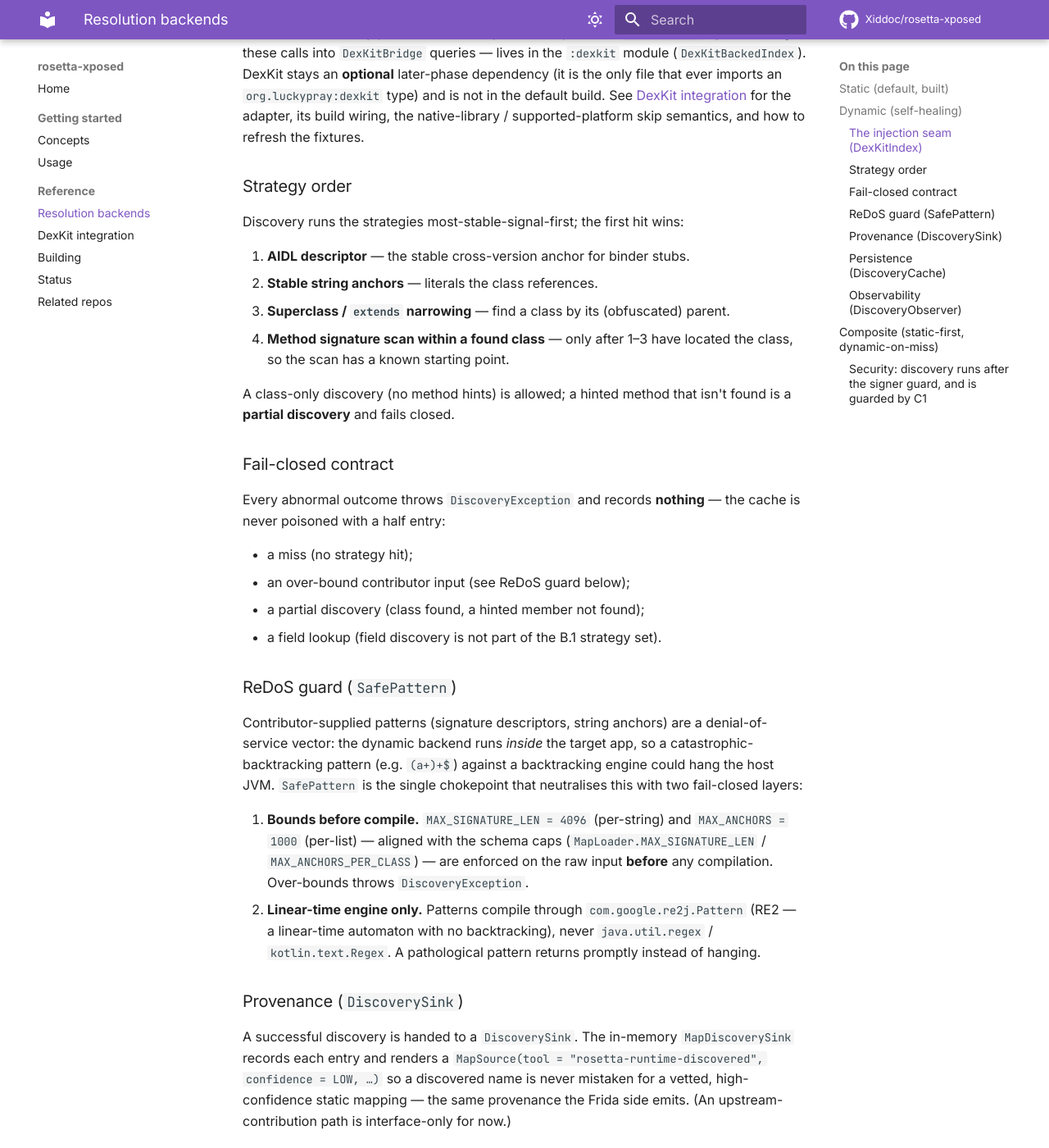
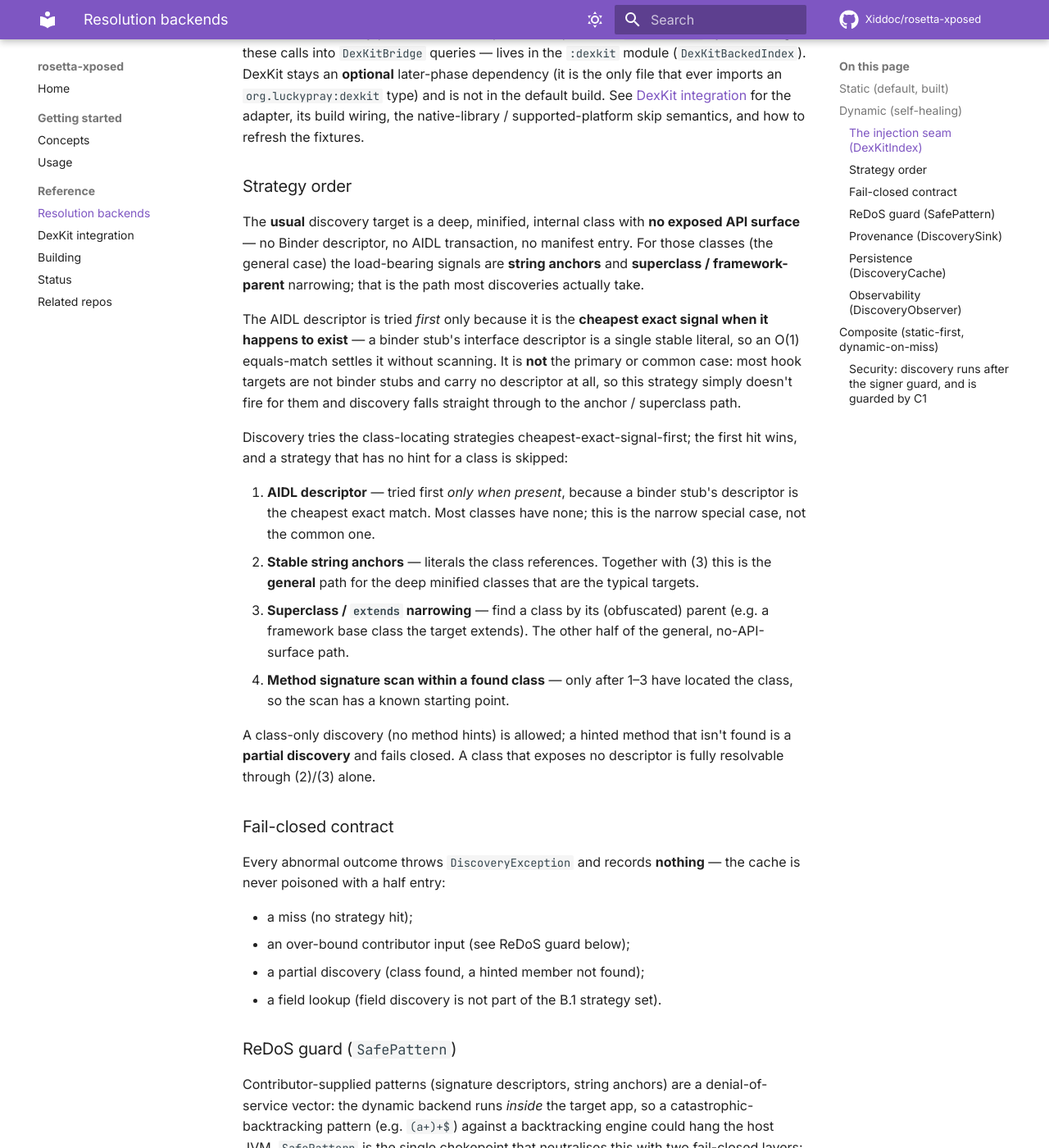
Before and after one commit to Xiddoc/rosetta-xposed, an MkDocs documentation site: the page built from docs/reference/backends.md, in a window 1280 px wide and 1400 px high, scrolled down 736 px. Shown: the whole window at 82% size. Built offline with MkDocs 1.6.1 and Material for MkDocs 9.7.7, drawn with Linux system fonts in a browser that asks for light colours; comment, search, counter and statistics services are not loaded.

Commit message:
docs: de-emphasize AIDL in anchoring/discovery docs (#35)
The dynamic backend's documented strategy order led with AIDL, which
over-implied AIDL centrality. The usual hook targets are deep, minified,
internal classes with no exposed API surface (no Binder descriptor, no
AIDL txn, no manifest entry), discovered via string anchors and
superclass/framework-parent narrowing — that is the general path.

Clarify in backends.md and dexkit-integration.md that the AIDL-descriptor
strategy is tried first only because it is the cheapest exact match WHEN a
descriptor exists (the narrow binder-stub special case), not because it is
the primary/common case. Kept accurate to the DynamicResolutionBackend
strategy order and the DexKitIndex primitives (findClassByAnchors /
findClassBySuperclass / findClassByAidlDescriptor). Docs only; no source
changes.

https://claude.ai/code/session_01RxYetJ2Bfv3jTwnfHvXh6d

```diff
--- a/docs/reference/backends.md
+++ b/docs/reference/backends.md
@@ -36,17 +36,37 @@ fixtures.
 
 ### Strategy order
 
-Discovery runs the strategies most-stable-signal-first; the first hit wins:
+The **usual** discovery target is a deep, minified, internal class with **no
+exposed API surface** — no Binder descriptor, no AIDL transaction, no manifest
+entry. For those classes (the general case) the load-bearing signals are
+**string anchors** and **superclass / framework-parent** narrowing; that is the
+path most discoveries actually take.
 
-1. **AIDL descriptor** — the stable cross-version anchor for binder stubs.
-2. **Stable string anchors** — literals the class references.
+The AIDL descriptor is tried *first* only because it is the **cheapest exact
+signal when it happens to exist** — a binder stub's interface descriptor is a
+single stable literal, so an O(1) equals-match settles it without scanning. It
+is **not** the primary or common case: most hook targets are not binder stubs
+and carry no descriptor at all, so this strategy simply doesn't fire for them
+and discovery falls straight through to the anchor / superclass path.
+
+Discovery tries the class-locating strategies cheapest-exact-signal-first; the
+first hit wins, and a strategy that has no hint for a class is skipped:
+
+1. **AIDL descriptor** — tried first *only when present*, because a binder
+   stub's descriptor is the cheapest exact match. Most classes have none; this
+   is the narrow special case, not the common one.
+2. **Stable string anchors** — literals the class references. Together with (3)
+   this is the **general** path for the deep minified classes that are the
+   typical targets.
 3. **Superclass / `extends` narrowing** — find a class by its (obfuscated)
-   parent.
+   parent (e.g. a framework base class the target extends). The other half of
+   the general, no-API-surface path.
 4. **Method signature scan within a found class** — only after 1–3 have
    located the class, so the scan has a known starting point.
 
 A class-only discovery (no method hints) is allowed; a hinted method that
-isn't found is a **partial discovery** and fails closed.
+isn't found is a **partial discovery** and fails closed. A class that exposes
+no descriptor is fully resolvable through (2)/(3) alone.
 
 ### Fail-closed contract
 
```
Also changed, not shown: docs/reference/dexkit-integration.md (+14 -3 lines).
